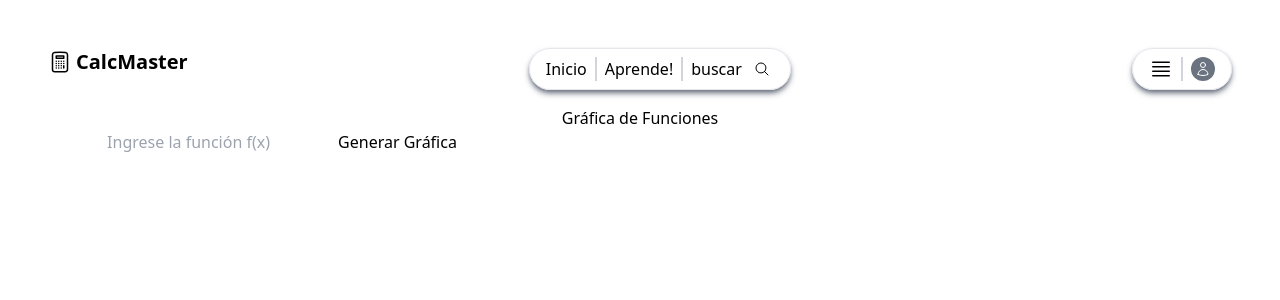
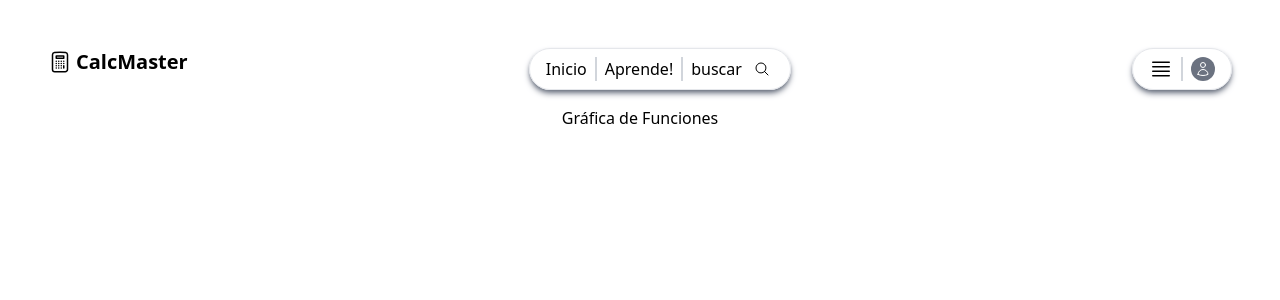
Before and after one commit to KevinFernandez21/EducationalPlatform, a React (Vite) app: page /Test in a window 1280 px wide. Shown: the top 300 px of the page. Built offline with nearby package versions, Linux system fonts and the light colour scheme.

Commit message:
update home

```diff
--- a/src/pages/otherpages/books.tsx
+++ b/src/pages/otherpages/books.tsx
@@ -1,9 +1,40 @@
 
 
-function books() {
+// Simulamos una lista de libros con sus datos e imágenes
+const booksData = [
+  {
+    title: 'Calculus: Early Transcendentals',
+    author: 'James Stewart',
+    year: 2015,
+    image: '/path/to/early-transcendentals.jpg'
+  },
+  {
+    title: 'Calculus and Analytic Geometry',
+    author: 'George B. Thomas, Ross L. Finney',
+    year: 2002,
+    image: '/path/to/calculus-geometry.jpg'
+  },
+  {
+    title: 'Calculus',
+    author: 'Ron Larson, Bruce H. Edwards',
+    year: 2013,
+    image: '/path/to/calculus-larson.jpg'
+  }
+];
+
+const Books = () => {
   return (
-    <div>books</div>
-  )
+    <div>
+      {booksData.map((book, index) => (
+        <div key={index}>
+          <h2>{book.title}</h2>
+          <p>Author: {book.author}</p>
+          <p>Year: {book.year}</p>
+          <img src={book.image} alt={book.title} style={{ width: '100px', height: '150px' }} />
+        </div>
+      ))}
+    </div>
+  );
 }
 
-export default books
+export default Books;
--- a/src/pages/otherpages/practica.tsx
+++ b/src/pages/otherpages/practica.tsx
@@ -1,9 +1,11 @@
 
 
-function practica() {
+function Practica() {
   return (
-    <div>practica</div>
-  )
+    <div className="flex justify-center items-center h-screen bg-gray-100">
+      <h1 className="text-4xl font-bold text-gray-800 animate-pulse">¡Muy Pronto!</h1>
+    </div>
+  );
 }
 
-export default practica
+export default Practica;
--- a/src/shared/Graficas.tsx
+++ b/src/shared/Graficas.tsx
@@ -1,4 +1,4 @@
-import React, { useState } from 'react';
+import React, { useState, useEffect } from 'react';
 import axios from 'axios';
 import {
   Chart as ChartJS,
@@ -11,6 +11,8 @@ import {
   Legend,
 } from 'chart.js';
 import { Line } from 'react-chartjs-2';
+import 'katex/dist/katex.min.css';
+import Latex from 'react-latex-next';
 
 // Registrando los componentes necesarios de chart.js
 ChartJS.register(
@@ -34,20 +36,24 @@ interface PlotData {
   }[];
 }
 
-const Graficas = () => {
-  const [functionInput, setFunctionInput] = useState<string>('');
+interface GraficasProps {
+  children: string;
+}
+
+const Graficas: React.FC<GraficasProps> = ({ children }) => {
   const [plotData, setPlotData] = useState<PlotData | null>(null);
+  const [latexString, setLatexString] = useState<string>('');
 
-  const handleSubmit = async (e: React.FormEvent<HTMLFormElement>) => {
-    e.preventDefault();
+  useEffect(() => {
+    const fetchData = async () => {
       try {
-      const response = await axios.post('https://intellectual-corrinne-orangecorp-fd76069e.koyeb.app/plot', { function: functionInput });
+        const response = await axios.post('https://intellectual-corrinne-orangecorp-fd76069e.koyeb.app/plot', { function: children });
         const { x_vals, y_vals, latex } = response.data;
         setPlotData({
           labels: x_vals,
           datasets: [
             {
-            label: `f(x) = ${latex}`,
+              label: ``,
               data: y_vals,
               borderColor: 'black',
               borderWidth: 2,
@@ -55,22 +61,20 @@ const Graficas = () => {
             },
           ],
         });
+        setLatexString(`\\(f(x) = ${latex}\\)`);
       } catch (error) {
         console.error('Error al generar la gráfica:', error);
       }
     };
 
+    if (children) {
+      fetchData();
+    }
+  }, [children]);
+
   return (
-    <div className="text-center w-[500px] ">
-      <form onSubmit={handleSubmit}>
-        <input
-          type="text"
-          value={functionInput}
-          onChange={(e) => setFunctionInput(e.target.value)}
-          placeholder="Ingrese la función f(x)"
-        />
-        <button type="submit">Generar Gráfica</button>
-      </form>
+    <div className="text-center w-[300px]">
+      {latexString && <Latex>{latexString}</Latex>}
       {plotData && (
         <div>
           <Line
--- a/src/shared/GraficasModificables.tsx
+++ b/src/shared/GraficasModificables.tsx
@@ -75,7 +75,7 @@ const GraficasModificables = () => {
   }, []);
 
   return (
-    <div className="text-center w-[500px] ">
+    <div className="text-center xl:w-[500px] w-[250px] ">
       {plotData && (
         <div>
           <Line
--- a/src/shared/carrousel.tsx
+++ b/src/shared/carrousel.tsx
@@ -1,5 +1,6 @@
 import Carousel from 'react-multi-carousel';
 import 'react-multi-carousel/lib/styles.css';
+import Graficas from './Graficas';
 
 const responsive = {
   superLargeDesktop: {
@@ -26,11 +27,11 @@ const responsive = {
 
 const MyCarousel = () => (
   <Carousel responsive={responsive} className='py-5'>
-    <div>Item 1</div>
-    <div>Item 2</div>
-    <div>Item 3</div>
-    <div>Item 4</div>
-    <div>Item 5</div>
+    <div className='flex flex-col justify-center items-center'><h1>Item1</h1><Graficas>3*x^2 + 2*x + 1</Graficas></div>
+    <div className='flex flex-col justify-center items-center'><h1>Item2</h1><Graficas>2*x+1</Graficas></div>
+    <div className='flex flex-col justify-center items-center'><h1>Item3</h1><Graficas>2*x+1</Graficas></div>
+    <div className='flex flex-col justify-center items-center'><h1>Item4</h1><Graficas>2*x+1</Graficas></div>
+    <div className='flex flex-col justify-center items-center'><h1>Item5</h1><Graficas>2*x+1</Graficas></div>
   </Carousel>
 );
 
```
Lines whose indentation alone changed are shown as unchanged.
